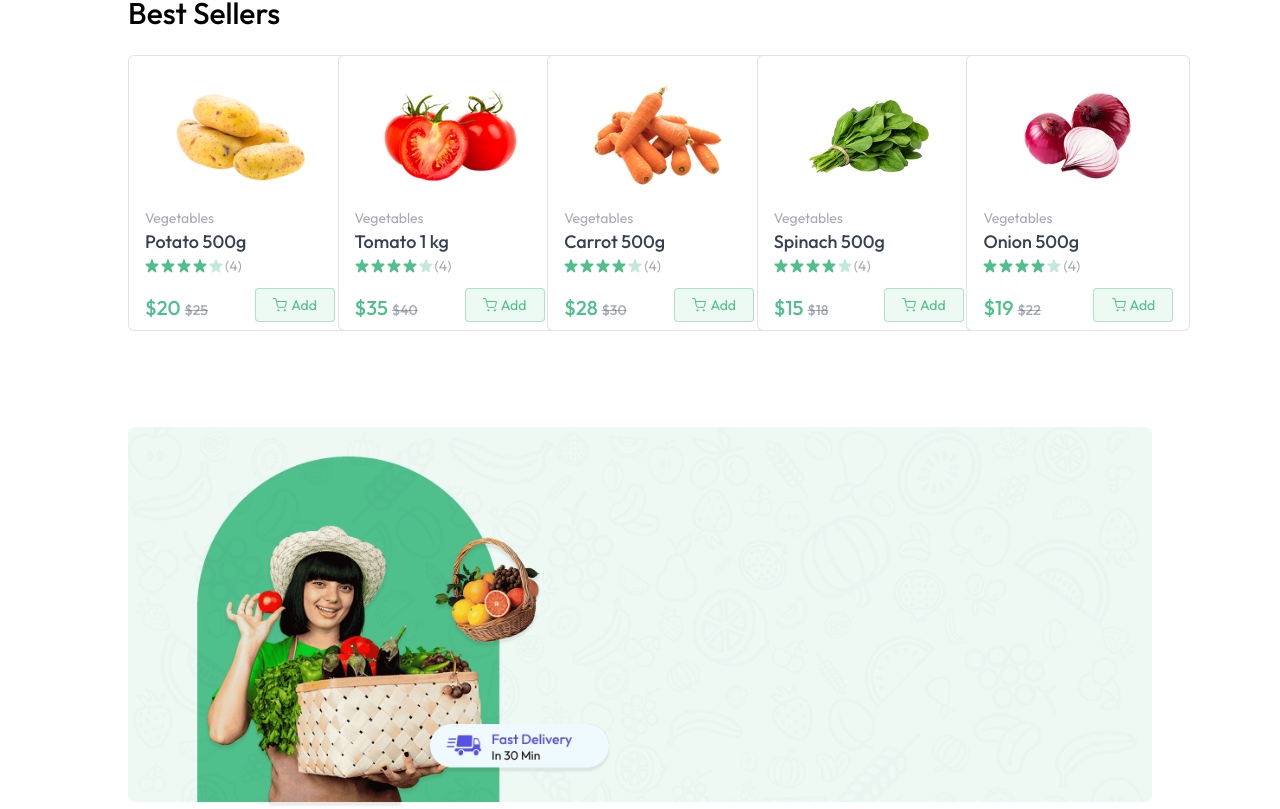
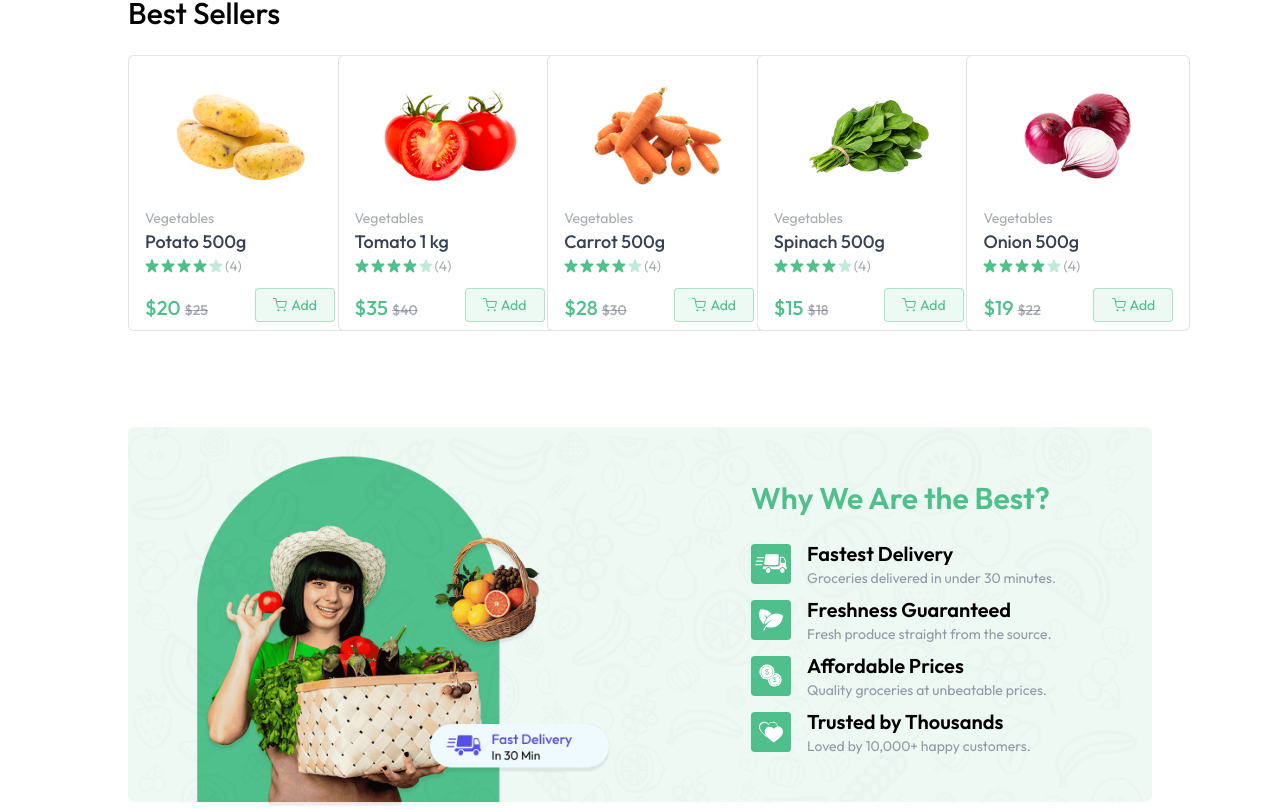
Before and after one commit to Maniha-dev/Green-Chart-MERN, a React (Vite) app in the folder client/: page / in a window 1280 px wide. Shown: the part 873-1682 px from the top of the page. Built offline with nearby package versions, Linux system fonts and the light colour scheme; a web font is replaced by a local one.

Commit message:
Added BannerText

```diff
--- a/client/src/components/BottomBanner.jsx
+++ b/client/src/components/BottomBanner.jsx
@@ -1,11 +1,27 @@
 import React from 'react'
-import { assets } from '../assets/assets'
+import { assets, features } from '../assets/assets'
 
 const BottomBanner = () => {
     return (
         <div className='relative mt-24'>
             <img src={assets.bottom_banner_image} alt="banner" className='w-full hidden md:block'/>
             <img src={assets.bottom_banner_image_sm} alt="banner" className='w-full md:hidden'/>
+
+            <div className='absolute inset-0 flex flex-col items-center md:items-end md:justify-center pt-16 md:pt-0 md:pr-24'>
+                <div>
+                  <h1 className='text-2xl md:text-3xl font-semibold text-primary mb-6'>Why We Are the Best?</h1>
+                       {features.map((feature, index)=>(
+                    <div key={index} className='flex items-center gap-4 mt-2'>
+                        <img src={feature.icon} alt={feature.title} className='md:w-10 w-9' />
+                        <div>
+                          <h3 className='text-lg md:text-xl font-semibold'>{feature.title}</h3>
+                             <p className='text-gray-500/70 text-xs md:text-sm'>{feature.description}</p>
+                        </div>
+                    </div>
+                                         ))}
+                </div>
+            </div>
+
         </div>
     )
 }
```
